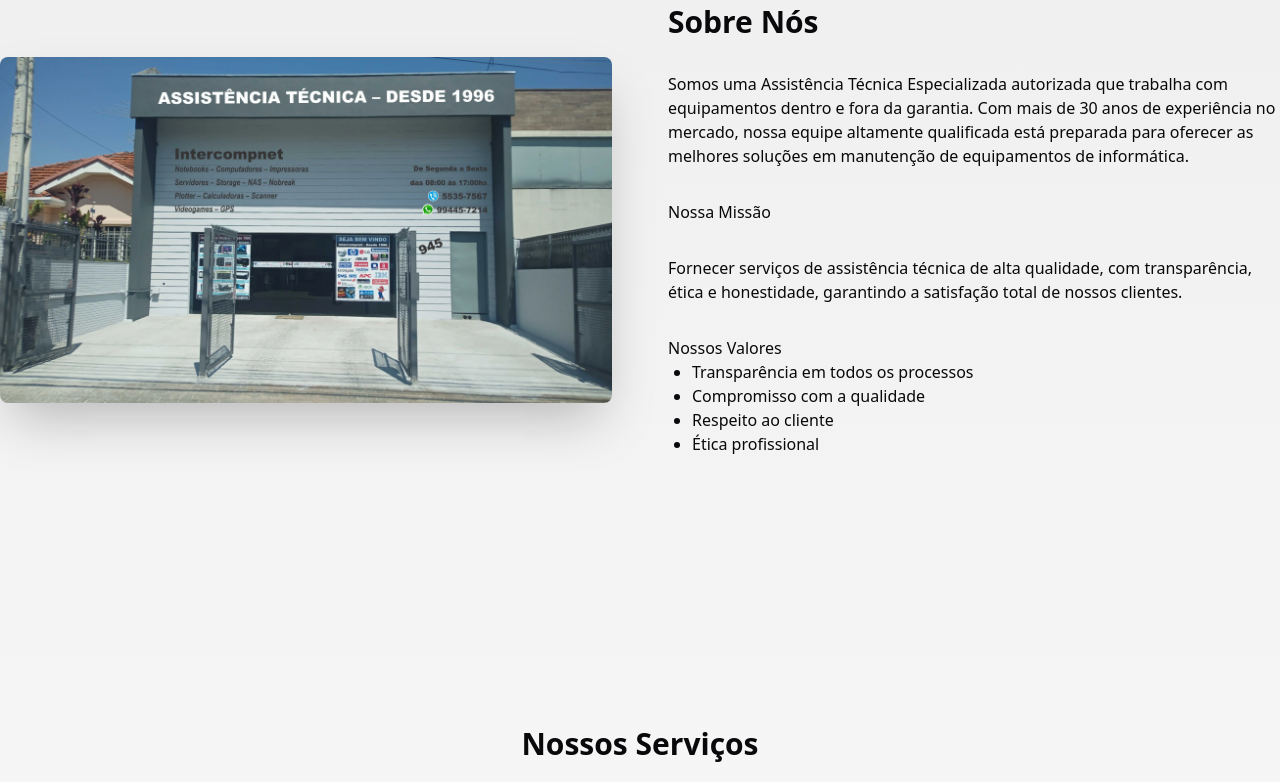
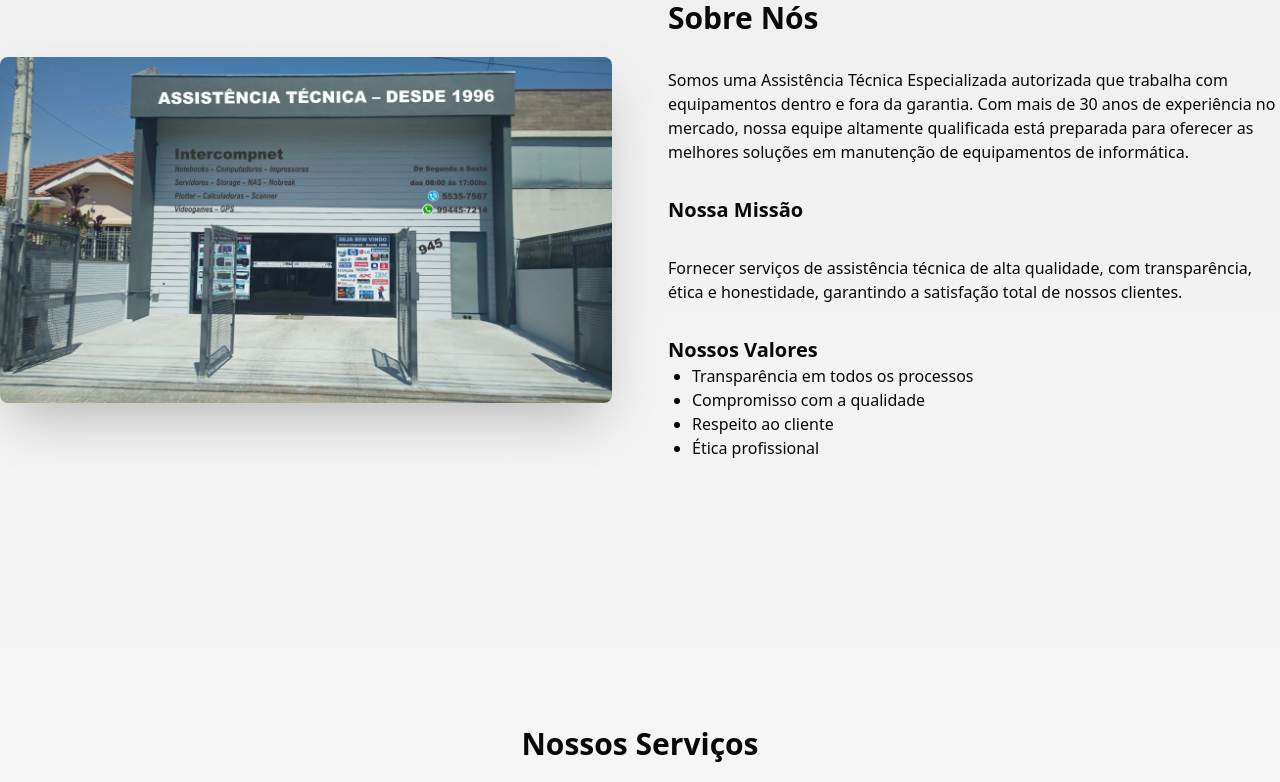
Before and after one commit to Daischi/Intercompnet, a Next.js app: page / in a window 1280 px wide. Shown: the part 1080-1862 px from the top of the page. Built offline with nearby package versions, Linux system fonts and the light colour scheme.

Commit message:
melhorando cores

```diff
--- a/src/components/Sobrenos/index.tsx
+++ b/src/components/Sobrenos/index.tsx
@@ -19,7 +19,7 @@ export default function Sobrenos() {
 
   {/* Texto */}
   <div className="flex-1">
-    <h1 className="text-3xl font-semibold mb-8">Sobre Nós</h1>
+    <h1 className="text-3xl font-bold mb-8">Sobre Nós</h1>
     <p className="mb-8">
       Somos uma Assistência Técnica Especializada autorizada que trabalha
       com equipamentos dentro e fora da garantia. Com mais de 30 anos de
@@ -28,14 +28,14 @@ export default function Sobrenos() {
       equipamentos de informática.
     </p>
 
-    <h2 className="mb-8">Nossa Missão</h2>
+    <h2 className="mb-8 text-xl font-bold" >Nossa Missão</h2>
     <p>
       Fornecer serviços de assistência técnica de alta qualidade, com
       transparência, ética e honestidade, garantindo a satisfação total de
       nossos clientes.
     </p>
 
-    <h3 className="mt-8">Nossos Valores</h3>
+    <h3 className="mt-8 text-xl font-bold">Nossos Valores</h3>
     <ul className="list-disc ml-6">
       <li>Transparência em todos os processos</li>
       <li>Compromisso com a qualidade</li>
```
